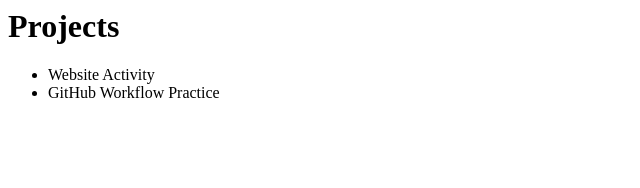
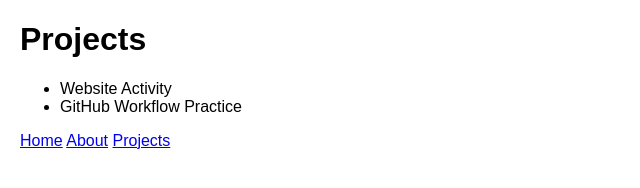
Before and after one commit to seanwendelgarcia60-dotcom/cpe411l-pair-website, a plain HTML site: page projects.html in a window 1280 px wide. Shown: the whole page, without its empty margins (0-640 px from the left). Drawn offline with Linux system fonts and the light colour scheme.

Commit message:
Add Projects page

```diff
--- a/projects.html
+++ b/projects.html
@@ -1,5 +1,20 @@
-<h1>Projects</h1>
-<ul>
-  <li>Website Activity</li>
-  <li>GitHub Workflow Practice</li>
-</ul>
+<!DOCTYPE html>
+<html>
+<head>
+  <title>Projects</title>
+  <link rel="stylesheet" href="style.css">
+</head>
+<body>
+  <h1>Projects</h1>
+  <ul>
+    <li>Website Activity</li>
+    <li>GitHub Workflow Practice</li>
+  </ul>
+
+  <nav>
+    <a href="index.html">Home</a>
+    <a href="about.html">About</a>
+    <a href="projects.html">Projects</a>
+  </nav>
+</body>
+</html>
```
